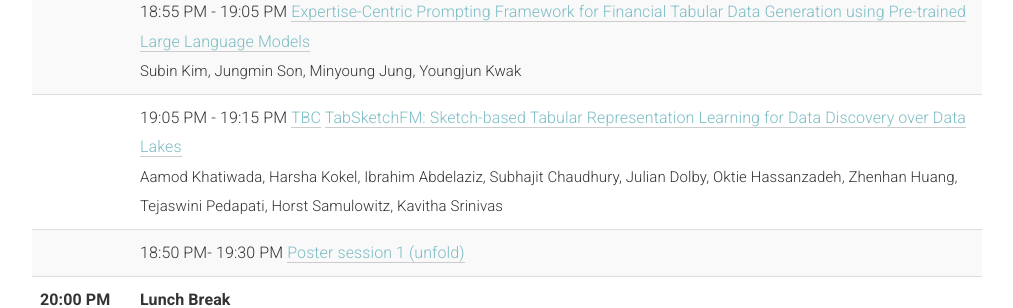
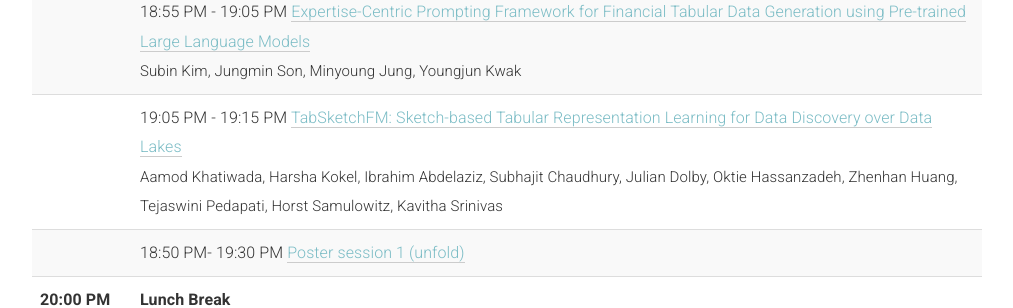
Before and after one commit to table-representation-learning/table-representation-learning.github.io, a Jekyll site: the page built from _pages/home.html, in a window 1280 px wide and 900 px high, scrolled down 3678 px. Shown: the part 152-460 px from the top of the window, without its empty margins (133-1146 px from the left). Built offline with Jekyll 4.4.1, drawn with Linux system fonts in a browser that asks for light colours.

Commit message:
remove tbc

```diff
--- a/_pages/home.html
+++ b/_pages/home.html
@@ -539,7 +539,6 @@ Varoquaux has worked at UC Berkeley, McGill, and university of Florence. He did
                                     <td>
                                         <span scope="row" data-time="11:05">11:05 AM</span> -
                                         <span scope="row" data-time="11:15">11:15 AM</span>
-                                        <a class="paper-title" href="" target="_blank">TBC</a>
                                         <a class="paper-title" href="https://openreview.net/forum?id=zxaoBcdACd" target="_blank">TabSketchFM: Sketch-based Tabular Representation Learning for Data Discovery over Data Lakes</a>
                                         <br>
                                         <span class="paper-authors">Aamod Khatiwada, Harsha Kokel, Ibrahim Abdelaziz, Subhajit Chaudhury, Julian Dolby, Oktie Hassanzadeh, Zhenhan Huang, Tejaswini Pedapati, Horst Samulowitz, Kavitha Srinivas
```
